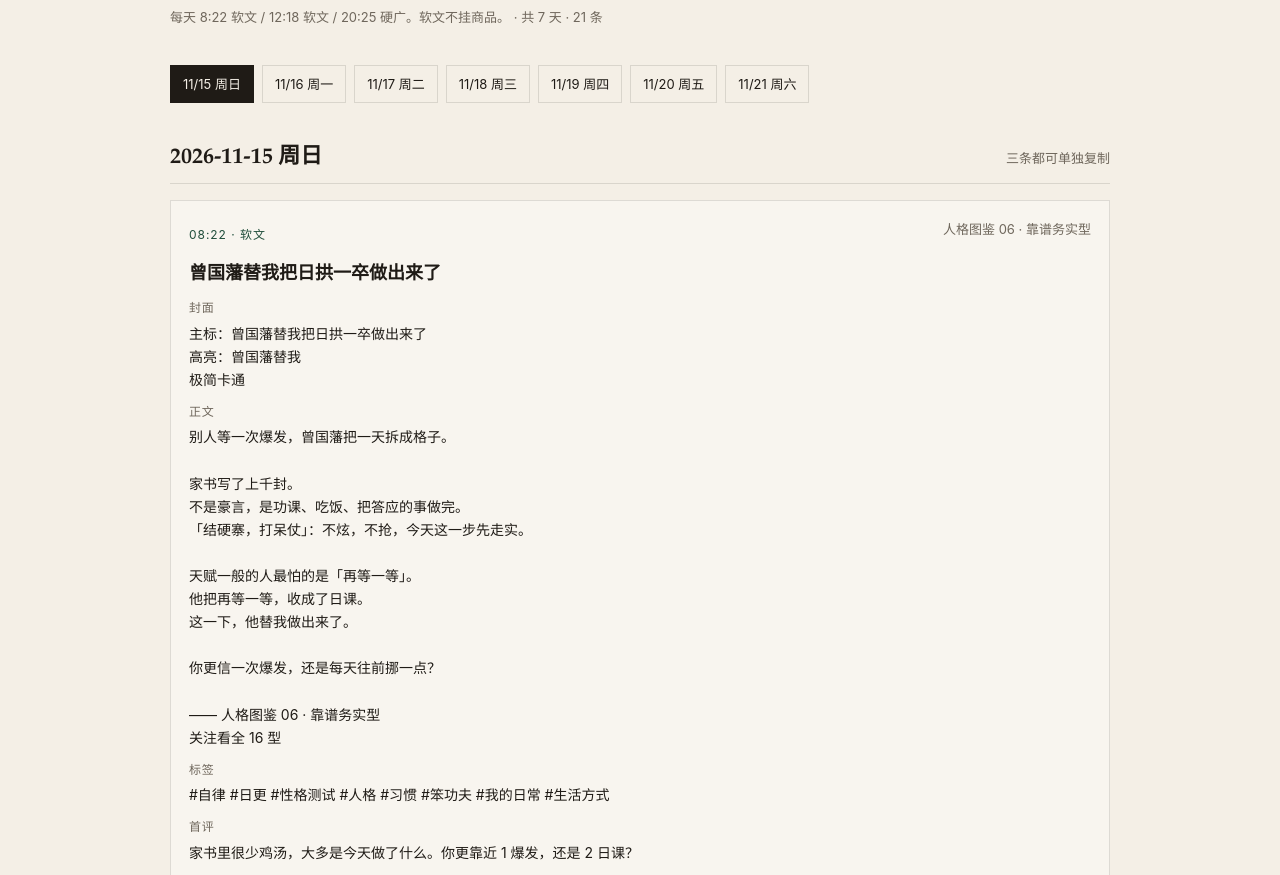
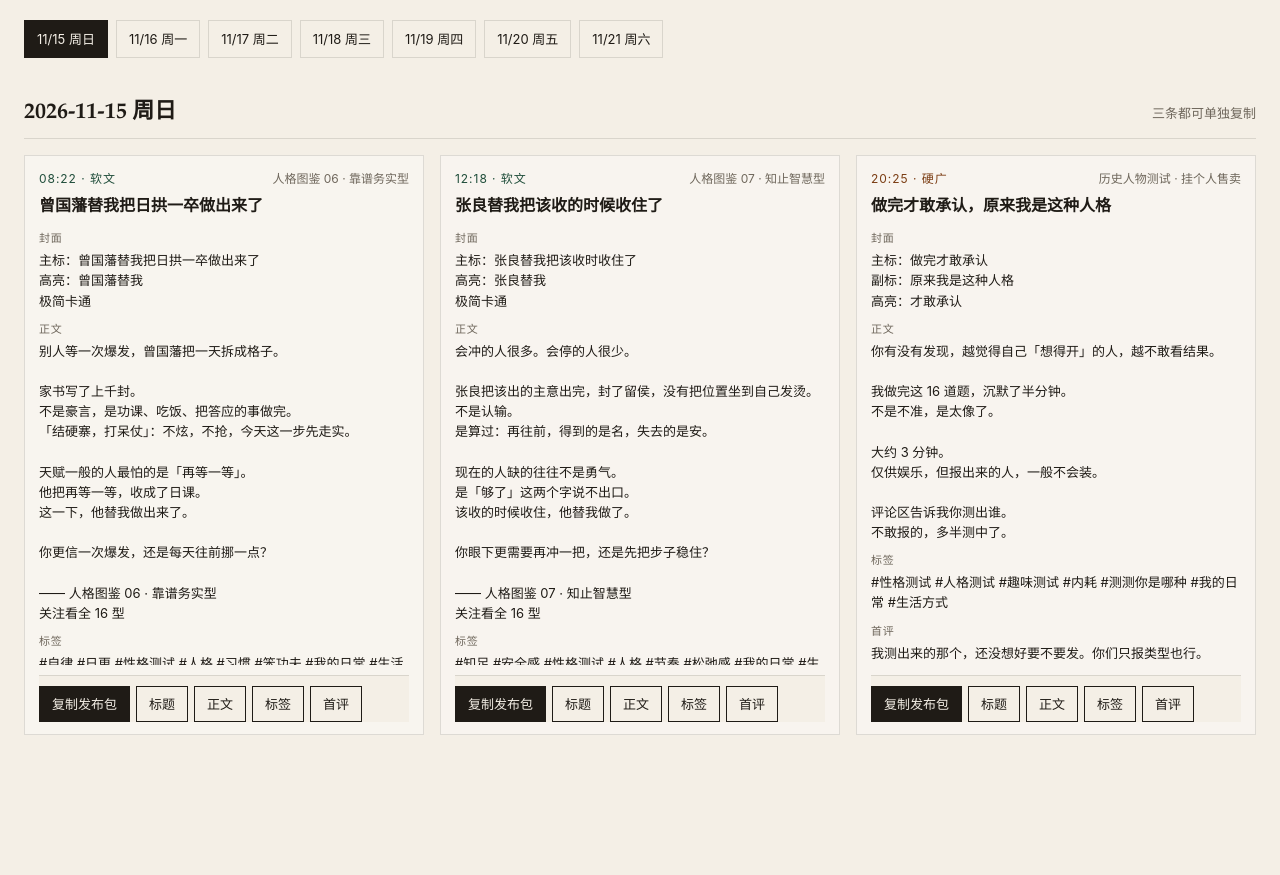
Before and after one commit to Chenzyishere/xhs-copy, a plain HTML site: page index.html in a window 1280 px wide. Shown: the part 196-1071 px from the top of the page. After the commit the page ends 971 px from the top, so only its background shows below. Drawn offline with Linux system fonts and the light colour scheme.

Commit message:
Lay out each day's three posts in a wide desktop grid.
Co-authored-by: Cursor <cursoragent@cursor.com>

```diff
--- a/css/style.css
+++ b/css/style.css
@@ -19,8 +19,8 @@ html, body {
   line-height: 1.55;
 }
 
-.page { max-width: 980px; margin: 0 auto; padding: 40px 20px 80px; }
-.hero { max-width: 640px; margin-bottom: 28px; }
+.page { max-width: 1560px; margin: 0 auto; padding: 28px 24px 40px; }
+.hero { max-width: 720px; margin-bottom: 20px; }
 .kicker { font-size: 13px; letter-spacing: 0.12em; color: var(--red); margin-bottom: 10px; }
 h1 {
   font-family: var(--serif);
@@ -67,37 +67,60 @@ h1 {
 .day-head h2 { font-family: var(--serif); font-size: 22px; font-weight: 600; }
 .day-head span { color: var(--muted); font-size: 13px; }
 
-.cards { display: grid; gap: 16px; }
+.cards {
+  display: grid;
+  grid-template-columns: repeat(3, minmax(0, 1fr));
+  gap: 16px;
+  align-items: stretch;
+}
 .card {
   border: 1px solid var(--line);
-  padding: 18px 18px 16px;
+  padding: 14px 14px 12px;
   background: rgba(255, 255, 255, 0.35);
+  display: flex;
+  flex-direction: column;
+  min-width: 0;
+  max-height: calc(100dvh - 220px);
 }
-.card-top { display: flex; justify-content: space-between; gap: 8px; align-items: center; margin-bottom: 8px; }
+.card-body {
+  flex: 1;
+  min-height: 0;
+  overflow: auto;
+}
+.card-top { display: flex; justify-content: space-between; gap: 8px; align-items: baseline; margin-bottom: 6px; }
 .kind {
   font-size: 12px;
   letter-spacing: 0.08em;
+  flex-shrink: 0;
 }
 .kind-soft { color: var(--you); }
 .kind-ad { color: var(--me); }
-.card h3 { font-size: 18px; margin-bottom: 6px; }
-.persona { color: var(--muted); font-size: 13px; margin-bottom: 12px; }
+.card h3 { font-size: 16px; margin-bottom: 4px; line-height: 1.35; }
+.persona { color: var(--muted); font-size: 12px; text-align: right; }
 
-.block { margin: 12px 0; }
+.block { margin: 10px 0; }
 .block-label {
-  font-size: 12px;
+  font-size: 11px;
   color: var(--muted);
   letter-spacing: 0.06em;
-  margin-bottom: 4px;
+  margin-bottom: 3px;
 }
 .block pre {
   white-space: pre-wrap;
   font-family: inherit;
-  font-size: 14px;
-  line-height: 1.65;
+  font-size: 13px;
+  line-height: 1.55;
 }
 
-.actions { display: flex; flex-wrap: wrap; gap: 8px; margin-top: 14px; }
+.actions {
+  display: flex;
+  flex-wrap: wrap;
+  gap: 6px;
+  margin-top: 10px;
+  padding-top: 10px;
+  border-top: 1px solid var(--line);
+  background: var(--paper);
+}
 .actions button {
   font: inherit;
   font-size: 13px;
@@ -123,7 +146,10 @@ h1 {
   font-size: 13px;
 }
 
-@media (max-width: 720px) {
-  .page { padding: 28px 16px 72px; }
+@media (max-width: 1100px) {
+  .page { max-width: 980px; padding: 28px 16px 72px; }
+  .cards { grid-template-columns: 1fr; }
+  .card { max-height: none; }
   .day-head { flex-direction: column; }
+  .persona { text-align: left; }
 }
--- a/js/app.js
+++ b/js/app.js
@@ -113,12 +113,12 @@
         escapeHtml(slot.series) +
         "</p></div><h3>" +
         escapeHtml(slot.title) +
-        "</h3>" +
+        '</h3><div class="card-body">' +
         block("封面", slot.cover) +
         block("正文", slot.body) +
         block("标签", slot.tags) +
         block("首评", slot.comment) +
-        '<div class="actions"></div>';
+        '</div><div class="actions"></div>';
 
       const actions = article.querySelector(".actions");
       [
```
